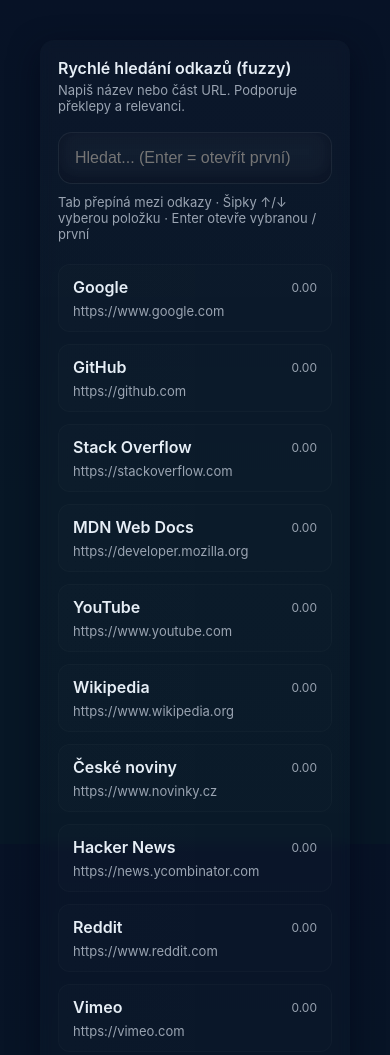
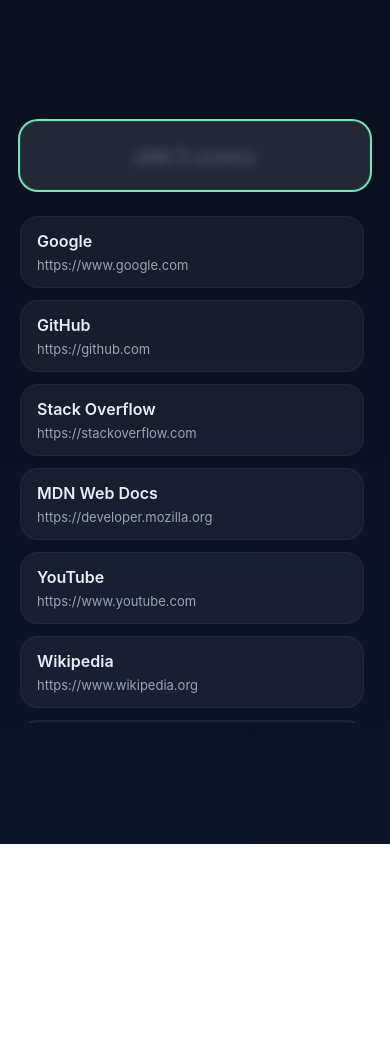
Before and after one commit to honzaHlavnicka/honzaHlavnicka.github.io, a plain HTML site: page l/index.html in a window 390 px wide. After the commit the page ends 844 px from the top, so only its background shows below. Drawn offline with Linux system fonts and the light colour scheme.

Commit message:
Update styles and layout in index.html
Refactor styles and improve layout for better responsiveness and aesthetics.

```diff
--- a/l/index.html
+++ b/l/index.html
@@ -6,249 +6,249 @@
   <title>Fuzzy Link Search</title>
   <style>
     :root{
-      --bg:#0f1724; --card:#0b1220; --muted:#9aa4b2; --accent:#6ee7b7; --glass: rgba(255,255,255,0.03);
-      --radius:16px; --gap:18px; --maxw:980px;
-      color-scheme: dark;
+      --bg1:#0a0f1c;
+      --bg2:#0d1528;
+      --card:#101b33;
+      --accent:#6ee7b7;
+      --muted:#9aa4b2;
+      --radius:18px;
     }
     *{box-sizing:border-box}
-    html,body{height:100%;margin:0;font-family:Inter,ui-sans-serif,system-ui,-apple-system,'Segoe UI',Roboto,'Helvetica Neue',Arial; background:linear-gradient(180deg,#071226 0%, #071726 60%); color:#e6eef6}
-    .wrap{min-height:100vh; display:flex; align-items:center; justify-content:center; padding:40px}
-    .card{width:100%; max-width:var(--maxw); background:linear-gradient(180deg, rgba(255,255,255,0.02), rgba(255,255,255,0.01)); border-radius:20px; padding:28px; box-shadow:0 10px 30px rgba(2,6,23,0.6); backdrop-filter: blur(6px)}
+    body{
+      margin:0;
+      height:100vh;
+      background:linear-gradient(180deg,var(--bg1),var(--bg2));
+      font-family:Inter,ui-sans-serif,system-ui;
+      color:#e7eef7;
+      display:flex;
+      justify-content:center;
+      align-items:center;
+      overflow:hidden;
+    }
 
-    .top{display:flex; gap:18px; align-items:center; flex-wrap:wrap}
-    .title{flex:1}
-    .title h1{margin:0;font-size:20px;font-weight:600}
-    .title p{margin:4px 0 0;color:var(--muted);font-size:13px}
+    .wrap{
+      width:100%;
+      max-width:740px;
+      padding:20px;
+      position:relative;
+      transition:transform .35s ease, margin-top .35s ease;
+    }
 
-    .searchBox{width:100%; margin-top:18px}
-    .inputLarge{width:100%; padding:22px 20px; border-radius:14px; font-size:18px; outline:none; border:1px solid rgba(255,255,255,0.04); background:var(--glass); color:inherit; box-shadow: inset 0 -6px 18px rgba(2,6,23,0.5)}
-    .meta{display:flex; gap:12px; margin-top:10px; align-items:center}
-    .hint{color:var(--muted); font-size:13px}
+    .wrap.top{
+      margin-top:-180px;
+    }
 
-    .list{margin-top:22px; display:grid; gap:12px}
-    .item{display:flex; flex-direction:column; padding:12px 14px; border-radius:12px; background:linear-gradient(90deg, rgba(255,255,255,0.01), rgba(255,255,255,0.007)); border:1px solid rgba(255,255,255,0.02); transition:transform .12s ease, box-shadow .12s ease; cursor:pointer}
-    .item:focus{outline:none; box-shadow:0 8px 24px rgba(0,0,0,0.6); transform:translateY(-3px)}
-    .item:hover{transform:translateY(-4px)}
-    .item .row{display:flex; align-items:center; justify-content:space-between; gap:12px}
-    .item .titleName{font-weight:600}
-    .item .url{font-size:13px; color:var(--muted); margin-top:6px}
-    .score{font-size:12px; color:var(--muted); margin-left:10px}
+    .searchBox{
+      width:100%;
+      position:relative;
+    }
 
-    .empty{padding:24px; border-radius:12px; background:linear-gradient(180deg, rgba(255,255,255,0.01), rgba(255,255,255,0.005)); color:var(--muted)}
+    #placeholderInfo{
+      position:absolute;
+      top:50%;
+      left:50%;
+      transform:translate(-50%,-50%);
+      color:var(--muted);
+      font-size:14px;
+      pointer-events:none;
+      opacity:.75;
+      transition:opacity .2s ease;
+    }
 
-    @media (max-width:640px){.card{padding:18px;border-radius:14px}.inputLarge{padding:16px;font-size:16px}.title h1{font-size:16px}}
+    .inputLarge{
+      width:100%;
+      padding:22px 20px;
+      font-size:20px;
+      border-radius:var(--radius);
+      border:1px solid rgba(255,255,255,0.07);
+      background:rgba(255,255,255,0.06);
+      color:inherit;
+      backdrop-filter:blur(6px);
+      outline:none;
+      transition:background .2s, box-shadow .2s;
+    }
+    .inputLarge:focus{
+      background:rgba(255,255,255,0.1);
+      box-shadow:0 0 0 2px var(--accent);
+    }
+
+    .list{
+      margin-top:26px;
+      display:grid;
+      gap:12px;
+      max-height:60vh;
+      overflow:auto;
+      padding-right:6px;
+    }
+
+    .item{
+      background:rgba(255,255,255,0.05);
+      padding:14px 16px;
+      border-radius:var(--radius);
+      border:1px solid rgba(255,255,255,0.05);
+      cursor:pointer;
+      display:flex;
+      flex-direction:column;
+      transition:background .15s, transform .15s;
+      outline:none;
+    }
+    .item:hover{
+      background:rgba(255,255,255,0.09);
+      transform:translateY(-2px);
+    }
+    .item:focus{
+      background:rgba(255,255,255,0.12);
+      box-shadow:0 0 0 2px var(--accent);
+    }
+
+    .titleName{
+      font-weight:600;
+    }
+    .url{
+      margin-top:6px;
+      font-size:13px;
+      color:var(--muted);
+    }
+
+    .empty{
+      text-align:center;
+      padding:20px;
+      color:var(--muted);
+    }
   </style>
 </head>
 <body>
-  <div class="wrap">
-    <main class="card" role="application">
-      <div class="top">
-        <div class="title">
-          <h1>Rychlé hledání odkazů (fuzzy)</h1>
-          <p>Napiš název nebo část URL. Podporuje překlepy a relevanci.</p>
-        </div>
-      </div>
 
-      <div class="searchBox">
-        <input id="search" class="inputLarge" placeholder="Hledat... (Enter = otevřít první)" autofocus autocomplete="off" />
-        <div class="meta">
-          <div class="hint">Tab přepíná mezi odkazy · Šipky ↑/↓ vyberou položku · Enter otevře vybranou / první</div>
-        </div>
-      </div>
+  <div id="wrap" class="wrap">
 
-      <div id="results" class="list" aria-live="polite"></div>
+    <div class="searchBox">
+      <div id="placeholderInfo"></div>
+      <input id="search" class="inputLarge" autofocus autocomplete="off" />
+    </div>
 
-    </main>
+    <div id="results" class="list" aria-live="polite"></div>
   </div>
 
   <script>
-    // --- configurable list (title + url) ---
     const LINKS = [
-      {title: 'Google', url: 'https://www.google.com'},
-      {title: 'GitHub', url: 'https://github.com'},
-      {title: 'Stack Overflow', url: 'https://stackoverflow.com'},
-      {title: 'MDN Web Docs', url: 'https://developer.mozilla.org'},
-      {title: 'YouTube', url: 'https://www.youtube.com'},
-      {title: 'Wikipedia', url: 'https://www.wikipedia.org'},
-      {title: 'České noviny', url: 'https://www.novinky.cz'},
-      {title: 'Hacker News', url: 'https://news.ycombinator.com'},
-      {title: 'Reddit', url: 'https://www.reddit.com'},
-      {title: 'Vimeo', url: 'https://vimeo.com'}
+      {title:'Google',url:'https://www.google.com'},
+      {title:'GitHub',url:'https://github.com'},
+      {title:'Stack Overflow',url:'https://stackoverflow.com'},
+      {title:'MDN Web Docs',url:'https://developer.mozilla.org'},
+      {title:'YouTube',url:'https://www.youtube.com'},
+      {title:'Wikipedia',url:'https://www.wikipedia.org'},
+      {title:'České noviny',url:'https://www.novinky.cz'},
+      {title:'Hacker News',url:'https://news.ycombinator.com'}
     ];
 
-    // --- helpers: Levenshtein distance for fuzzy scoring ---
-    function levenshtein(a, b) {
-      if (!a || !b) return (a||b) ? Math.max(a.length,b.length) : 0;
-      const m = a.length, n = b.length;
-      const dp = Array(m+1).fill(null).map(()=>Array(n+1).fill(0));
-      for(let i=0;i<=m;i++) dp[i][0]=i;
-      for(let j=0;j<=n;j++) dp[0][j]=j;
+    // fuzzy tools
+    function levenshtein(a,b){
+      if(!a||!b)return(a||b)?Math.max(a.length,b.length):0;
+      const m=a.length,n=b.length;
+      const dp=Array(m+1).fill().map(()=>Array(n+1).fill(0));
+      for(let i=0;i<=m;i++)dp[i][0]=i;
+      for(let j=0;j<=n;j++)dp[0][j]=j;
       for(let i=1;i<=m;i++){
         for(let j=1;j<=n;j++){
-          const cost = a[i-1] === b[j-1] ? 0 : 1;
-          dp[i][j] = Math.min(dp[i-1][j]+1, dp[i][j-1]+1, dp[i-1][j-1]+cost);
+          const cost=a[i-1]===b[j-1]?0:1;
+          dp[i][j]=Math.min(dp[i-1][j]+1,dp[i][j-1]+1,dp[i-1][j-1]+cost);
         }
       }
       return dp[m][n];
     }
 
-    function scoreMatch(query, target) {
-      query = query.trim().toLowerCase();
-      target = target.toLowerCase();
-      if (!query) return 0.01; // tiny baseline
-      // exact substring is best
-      if (target.includes(query)) return 1 + (query.length / Math.max(target.length,1));
-      // compute normalized similarity
-      const dist = levenshtein(query, target);
-      const maxLen = Math.max(query.length, target.length);
-      const sim = 1 - (dist / maxLen); // can be negative
-      return Math.max(0, sim);
+    function scoreMatch(q, target){
+      q=q.toLowerCase(); target=target.toLowerCase();
+      if(target===q) return 999; // exact URL match → strongest
+      if(target.includes(q)) return 5 + q.length/target.length;
+      const d=levenshtein(q,target);
+      const maxLen=Math.max(q.length,target.length);
+      const sim=1-(d/maxLen);
+      return Math.max(0,sim);
     }
 
-    // Combined score (title and url)
-    function computeScore(q, item){
-      const tScore = scoreMatch(q, item.title);
-      const uScore = scoreMatch(q, item.url);
-      // weight title higher
-      const combined = (tScore * 1.1) + (uScore * 0.9);
-      return combined;
+    function computeScore(q,item){
+      return scoreMatch(q,item.title)*1.2 + scoreMatch(q,item.url);
     }
 
-    // --- UI rendering & keyboard logic ---
-    const input = document.getElementById('search');
-    const resultsEl = document.getElementById('results');
-    let filtered = LINKS.slice();
-    let selectedIndex = -1;
+    const input=document.getElementById('search');
+    const results=document.getElementById('results');
+    const wrap=document.getElementById('wrap');
+    const placeholder=document.getElementById('placeholderInfo');
 
-    function renderList(items){
-      resultsEl.innerHTML = '';
-      if (!items.length) {
-        const e = document.createElement('div'); e.className='empty'; e.textContent='Žádné výsledky.'; resultsEl.appendChild(e); return;
-      }
-      items.forEach((it, idx)=>{
-        const el = document.createElement('div');
-        el.className = 'item';
-        el.setAttribute('tabindex','0'); // makes it reachable by Tab
-        el.setAttribute('role','link');
-        el.dataset.index = idx;
-        el.innerHTML = `
-          <div class="row">
-            <div class="titleName">${escapeHtml(it.title)}</div>
-            <div class="score">${(it._score||0).toFixed(2)}</div>
-          </div>
-          <div class="url">${escapeHtml(it.url)}</div>
-        `;
-        // mouse / click
-        el.addEventListener('click', ()=>{ openUrl(it.url); });
-        // keyboard on item
-        el.addEventListener('keydown', (ev)=>{
-          if(ev.key === 'Enter') openUrl(it.url);
-          else if (ev.key === 'ArrowDown') focusIndex(idx+1);
-          else if (ev.key === 'ArrowUp') focusIndex(idx-1);
-          else if (ev.key === 'Tab') {
-            // allow native tabbing from items (cycle)
-            ev.preventDefault();
-            if (ev.shiftKey) {
-              // go back to input
-              input.focus();
-            } else {
-              focusIndex(idx+1);
-            }
-          }
-        });
-        el.addEventListener('focus', ()=>{ selectedIndex = idx; });
-        resultsEl.appendChild(el);
-      });
-      // reset selection
-      selectedIndex = -1;
+    function today(){
+      const d=new Date();
+      return d.toLocaleDateString('cs-CZ',{weekday:'long',day:'numeric',month:'long'});
     }
 
-    function escapeHtml(s){ return s.replace(/&/g,'&amp;').replace(/</g,'&lt;').replace(/>/g,'&gt;'); }
+    placeholder.textContent=today();
 
-    function openUrl(url){
-      // open in new tab
-      window.open(url, '_blank');
+    let filtered=[...LINKS];
+    let selected=-1;
+
+    function render(){
+      results.innerHTML='';
+      if(!filtered.length){
+        const e=document.createElement('div');
+        e.className='empty';
+        e.textContent='Žádné výsledky';
+        results.appendChild(e);
+        return;
+      }
+      filtered.forEach((it,i)=>{
+        const el=document.createElement('div');
+        el.className='item';
+        el.tabIndex=0;
+        el.dataset.index=i;
+        el.innerHTML=`<div class="titleName">${escape(it.title)}</div><div class="url">${escape(it.url)}</div>`;
+        el.addEventListener('click',()=>openUrl(it.url));
+        el.addEventListener('keydown',ev=>{if(ev.key==='Enter')openUrl(it.url);});
+        results.appendChild(el);
+      });
     }
 
+    function escape(s){return s.replace(/&/g,'&amp;').replace(/</g,'&lt;').replace(/>/g,'&gt;');}
+    function openUrl(u){window.open(u,'_blank');}
+
     function update(q){
-      const qnorm = q.trim();
-      if (!qnorm) {
-        filtered = LINKS.slice().map(i=>({...i,_score:0}));
-      } else {
-        filtered = LINKS.map(i => ({...i, _score: computeScore(qnorm, i)}))
-                        .filter(i => i._score > 0)
-                        .sort((a,b)=>b._score - a._score);
-      }
-      renderList(filtered);
+      q=q.trim();
+      if(!q){filtered=[...LINKS]; render(); return;}
+
+      // if exact URL typed → open immediately
+      try{
+        if(q.startsWith('http')){
+          const normalized=q.replace(/\/$/,"");
+          const hit=LINKS.find(l=>l.url.replace(/\/$/,"")===normalized);
+          if(hit){openUrl(hit.url); return;}
+        }
+      }catch{}
+
+      filtered=LINKS.map(i=>({...i,_s:computeScore(q,i)}))
+                    .filter(i=>i._s>0)
+                    .sort((a,b)=>b._s-a._s);
+      render();
     }
 
-    // focus management helpers
-    function focusIndex(i){
-      const nodes = Array.from(resultsEl.querySelectorAll('.item'));
-      if (!nodes.length) return;
-      if (i < 0) i = nodes.length - 1;
-      if (i >= nodes.length) i = 0;
-      nodes[i].focus();
-      selectedIndex = i;
-    }
-
-    // initial render
-    update('');
-
-    // Ensure autofocus works reliably across browsers
-    window.addEventListener('DOMContentLoaded', ()=>{
-      // double-ensure focus
-      try { input.focus({preventScroll:true}); input.select(); } catch(e) { input.focus(); }
+    input.addEventListener('input',e=>{
+      const val=e.target.value;
+      placeholder.style.opacity=val?0:1;
+      wrap.classList.toggle('top', !!val);
+      update(val);
     });
 
-    // event handlers
-    input.addEventListener('input', (e)=>{
-      update(e.target.value);
-    });
-
-    input.addEventListener('keydown', (e)=>{
-      if (e.key === 'Enter'){
+    input.addEventListener('keydown',e=>{
+      if(e.key==='Enter'){
         e.preventDefault();
-        // If a result is focused/selected, open that. Otherwise open first hit.
-        if (selectedIndex >= 0 && filtered[selectedIndex]) {
-          openUrl(filtered[selectedIndex].url);
-        } else if (filtered.length) {
-          openUrl(filtered[0].url);
-        }
-      } else if (e.key === 'ArrowDown'){
-        e.preventDefault();
-        focusIndex(0);
-      } else if (e.key === 'Tab'){
-        // move into list: focus first
-        e.preventDefault();
-        if (filtered.length) focusIndex(0);
+        if(selected>=0 && filtered[selected]) openUrl(filtered[selected].url);
+        else if(filtered[0]) openUrl(filtered[0].url);
       }
     });
 
-    // allow global slash to focus the search
-    document.addEventListener('keydown', (e)=>{
-      if (e.key === '/' && document.activeElement !== input){ e.preventDefault(); input.focus(); input.select(); }
+    document.addEventListener('keydown',e=>{
+      if(e.key==='/' && document.activeElement!==input){e.preventDefault();input.focus();}
     });
 
-    // make the whole component responsive to paste
-    input.addEventListener('paste', ()=> setTimeout(()=> update(input.value), 50));
-
-    // Accessibility: when focus returns to input, reset selectedIndex
-    input.addEventListener('focus', ()=>{ selectedIndex = -1; });
-
-    // ensure Enter on focused item opens it (for mouse/keyboard)
-    resultsEl.addEventListener('keydown', (e)=>{
-      const target = e.target.closest && e.target.closest('.item');
-      if (!target) return;
-      if (e.key === 'Enter') {
-        e.preventDefault();
-        const idx = Number(target.dataset.index);
-        if (!Number.isNaN(idx) && filtered[idx]) openUrl(filtered[idx].url);
-      }
-    });
-
-    // expose LINKS for easy customization in devtools
-    window._LINKS = LINKS;
+    render();
 
   </script>
 </body>
```
